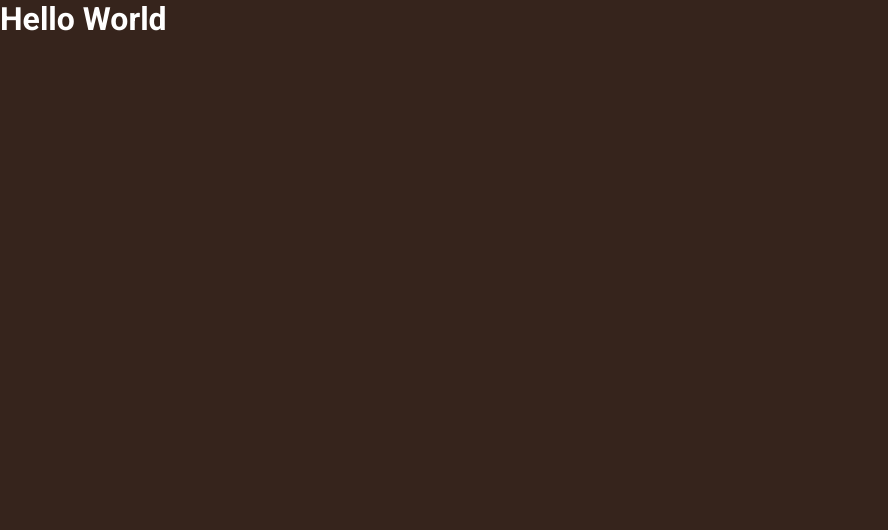
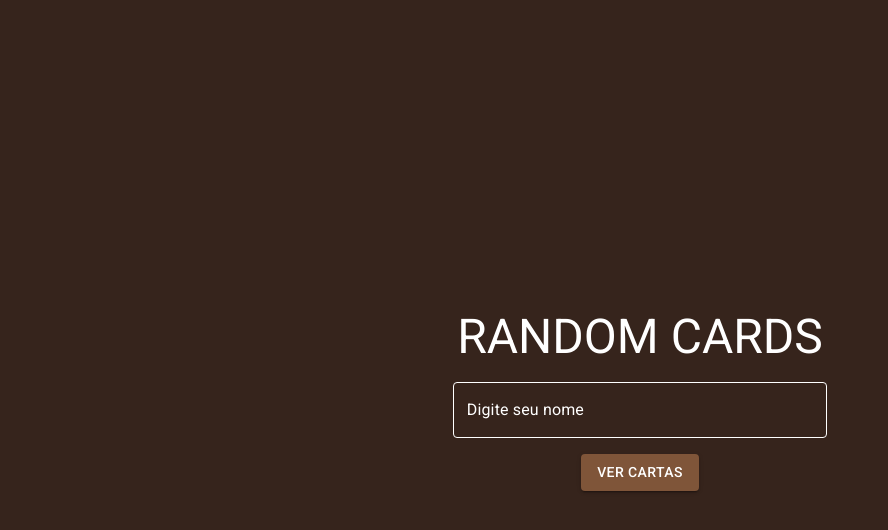
Before and after one commit to rquartaroli/random-cards-react, a React (Vite) app: page / in a window 1280 px wide. Shown: the top 530 px of the page, without its empty margins (0-888 px from the left). Built offline with nearby package versions, Linux system fonts and the light colour scheme.

Commit message:
feat: added page Home

```diff
--- a/src/App.tsx
+++ b/src/App.tsx
@@ -6,11 +6,12 @@ import '@fontsource/roboto/700.css';
 
 import '../src/styles/global.css';
 import { theme } from './styles/theme';
+import { Home } from './pages/Home';
 
 function App() {
   return (
     <ThemeProvider theme={theme}>
-      <h1>Hello World</h1>
+      <Home />
     </ThemeProvider>
   )
 }
--- /dev/null
+++ b/src/pages/Home/index.tsx
@@ -0,0 +1,37 @@
+import { useState } from 'react';
+import Button from '@mui/material/Button';
+import Typography from '@mui/material/Typography';
+
+import * as S from './styles';
+
+export function Home() {
+  const [name, setName] = useState('');
+
+  function handleViewCardsInAnotherPage() {
+    if(name) {
+      //console.log('vai ir para outra página')
+    } else {
+      //console.log('não vai ir para outra página')
+    }
+  }
+
+  return (
+    <S.BoxContainer>
+      <S.BoxContent component="form">
+        <Typography gutterBottom variant='h3'>RANDOM CARDS</Typography>
+        <S.TextFieldName
+          label="Digite seu nome"
+          value={name}
+          onChange={(e) => setName(e.target.value)}
+        />
+        <Button
+          variant="contained"
+          onClick={handleViewCardsInAnotherPage}
+          style={{ marginTop: 16 }}
+        >
+          Ver Cartas
+        </Button>
+      </S.BoxContent>
+    </S.BoxContainer>
+  )
+}
--- /dev/null
+++ b/src/pages/Home/styles.ts
@@ -0,0 +1,36 @@
+import Box from '@mui/material/Box';
+import TextField from '@mui/material/TextField';
+import { styled } from '@mui/material/styles';
+
+export const BoxContainer = styled(Box)(({ theme }) => ({
+  width: '100%',
+  height: '100vh',
+  display: 'flex',
+  alignItems: 'center',
+  justifyContent: 'center',
+  padding: theme.spacing(2),
+}));
+
+export const BoxContent = styled(Box)(({ theme }) => ({
+  width: '30%',
+  display: 'flex',
+  flexDirection: 'column',
+  alignItems: 'center',
+  justifyContent: 'center',
+}));
+
+export const TextFieldName = styled(TextField)(({ theme }) => ({
+  width: '100%',
+  '> label': {
+    color: 'white',
+  },
+  '& .MuiOutlinedInput-root': {
+    color: 'white',
+    '& fieldset': {
+      borderColor: 'white',
+    },
+    '&:hover fieldset': {
+      borderColor: theme.palette.primary.main,
+    },
+  },
+}));
```
